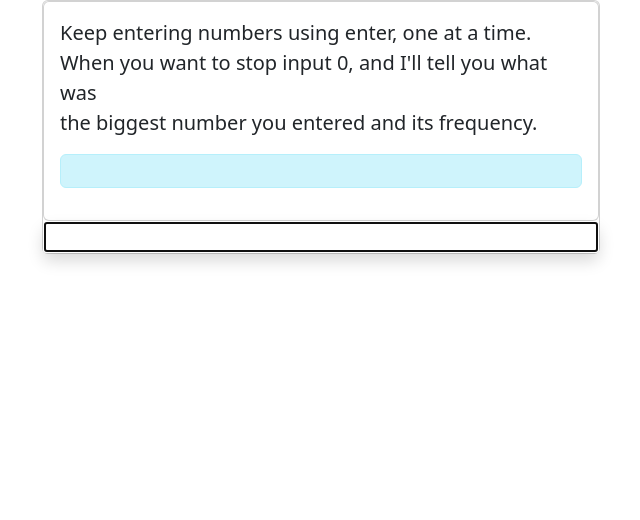
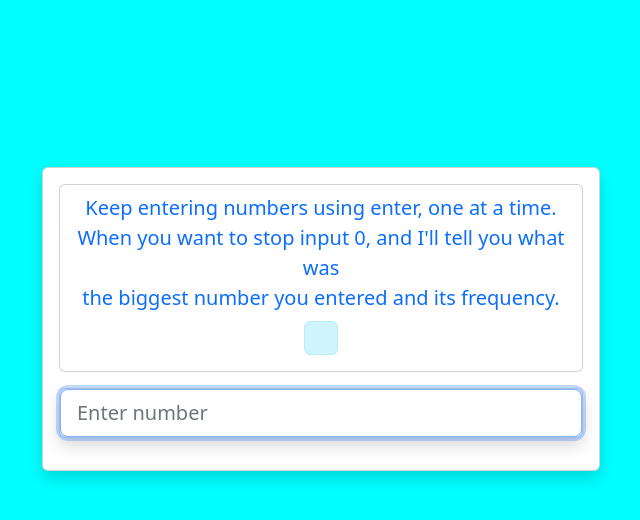
Before and after one commit to gertzMan/Recursive-Numeric-Sequencer, a plain HTML site: page index.html in a window 1280 px wide. Shown: the whole page, without its empty margins (319-959 px from the left). Drawn offline with nearby package versions, Linux system fonts and the light colour scheme.

Commit message:
style changes

```diff
--- a/index.html
+++ b/index.html
@@ -3,7 +3,7 @@
   <head>
     <meta charset="utf-8" />
     <meta name="viewport" content="width=device-width, initial-scale=1" />
-    <title>Bootstrap demo</title>
+    <title>Recursive-Numeric-Sequencer</title>
     <link
       href="https://cdn.jsdelivr.net/npm/bootstrap@5.2.3/dist/css/bootstrap.min.css"
       rel="stylesheet"
@@ -11,18 +11,21 @@
       crossorigin="anonymous"
     />
   </head>
-  <body>
+  <body style="background-color: aqua">
     <div class="container">
-      <div class="col-6 mx-auto card">
-        <div class="card card-body">
-          <p class="lead">
+      <div
+        class="col-6 mx-auto card shadow justify-content-center p-3"
+        style="margin-top: 15%"
+      >
+        <div class="card justify-content-center align-items-center">
+          <p class="lead text-primary text-center my-2">
             Keep entering numbers using enter, one at a time.<br />When you want
             to stop input 0, and I'll tell you what was<br />
             the biggest number you entered and its frequency.
           </p>
           <div id="output_display" class="alert alert-info"></div>
         </div>
-        <div id="display" class="shadow card"></div>
+        <div id="display" class="shadow card my-3"></div>
       </div>
     </div>
     <script>
@@ -37,7 +40,6 @@
       button.addEventListener("click", function (e) {
         e.preventDefault();
         maxInSquance();
-        // document.getElementById("output_display").style.display = "none";
         document.getElementById("output_display").innerHTML = "";
       });
 
@@ -46,6 +48,8 @@
           // Create a text field
           var textField = document.createElement("input");
           textField.type = "text";
+          textField.classList = "form-control form-control-lg";
+          textField.setAttribute("placeholder", "Enter number");
 
           // Listen for the "keydown" event on the text field
           textField.addEventListener("keydown", function (event) {
```
